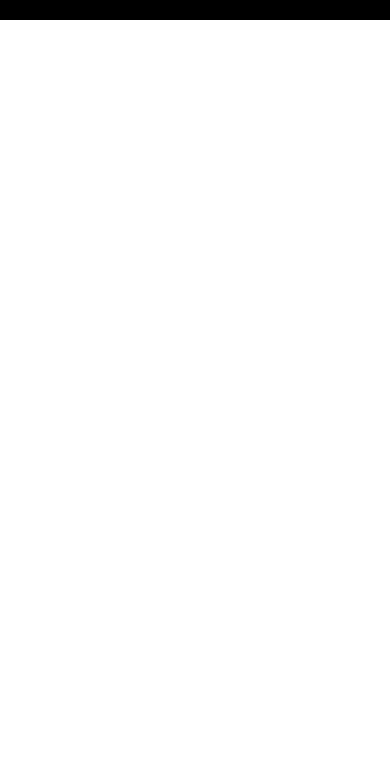
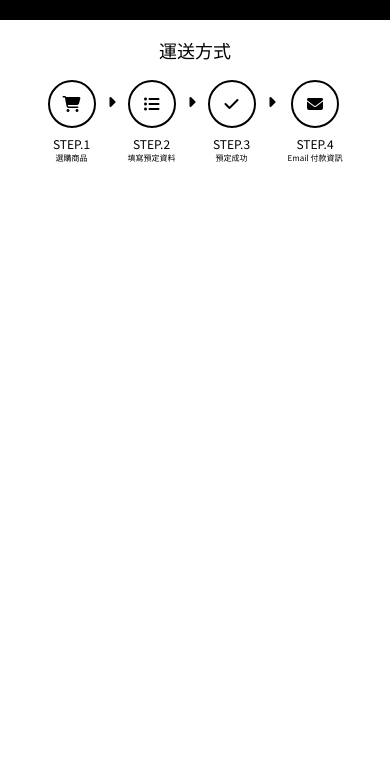
Before and after one commit to Avain84/js-final-project, a website: page index.html in a window 390 px wide. Shown: the part 60-844 px from the top of the page. Drawn offline with Linux system fonts and the light colour scheme.

Commit message:
feat: 新增運送方式區域/以及以及RWD

```diff
--- a/index.html
+++ b/index.html
@@ -6,28 +6,94 @@
     <title>WOWOROOM | 首頁</title>
     <link rel="icon" href="./src/img/favicon.ico" type="image/x-icon" />
     <link rel="stylesheet" href="./src/output.css" />
-    <link rel="stylesheet" href="./src/all.css">
-    <script src="https://kit.fontawesome.com/81060961aa.js" crossorigin="anonymous"></script>
+    <link rel="stylesheet" href="./src/all.css" />
+    <script
+      src="https://kit.fontawesome.com/81060961aa.js"
+      crossorigin="anonymous"
+    ></script>
   </head>
   <body class="font-noto-sans">
     <header>
       <nav class="navbar">
-        <div class="container relative h-full flex justify-between items-center">
+        <div
+          class="container relative h-full flex justify-between items-center"
+        >
           <h1>
             <a href="#" class="text-xl lg:text-2xl font-extrabold">WOWOROOM</a>
           </h1>
-          <input type="checkbox" class="hidden" id="mobile_nav">
-          <label for="mobile_nav" class="label md:hidden w-10 h-10 relative cursor-pointer">
+          <input type="checkbox" class="hidden" id="mobile_nav" />
+          <label
+            for="mobile_nav"
+            class="label md:hidden w-10 h-10 relative cursor-pointer"
+          >
             <div class="line"></div>
           </label>
-          <ul class="menu transition-all duration-700 max-h-0 md:max-h-20 lg:max-h-[100px] overflow-hidden md:flex absolute top-[60px] md:top-0 left-0 md:left-auto right-0">
-            <li class="menu-btn text-white md:text-black"><a href="#" class="menu-link">床墊優勢</a></li>
-            <li class="menu-btn text-white md:text-black"><a href="#" class="menu-link">好評推薦</a></li>
-            <li class="menu-btn text-white md:text-black"><a href="#" class="menu-link">運送方式</a></li>
-            <li class="menu-btn text-purple-text"><a href="#" class="menu-link">立即預訂</a></li>
+          <ul
+            class="menu transition-all duration-700 max-h-0 md:max-h-20 lg:max-h-[100px] overflow-hidden md:flex absolute top-[60px] md:top-0 left-0 md:left-auto right-0"
+          >
+            <li class="menu-btn text-white md:text-black">
+              <a href="#" class="menu-link">床墊優勢</a>
+            </li>
+            <li class="menu-btn text-white md:text-black">
+              <a href="#" class="menu-link">好評推薦</a>
+            </li>
+            <li class="menu-btn text-white md:text-black">
+              <a href="#" class="menu-link">運送方式</a>
+            </li>
+            <li class="menu-btn text-purple-text">
+              <a href="#" class="menu-link">立即預訂</a>
+            </li>
           </ul>
         </div>
       </nav>
     </header>
+    <section class="delivery py-4 md:py-8 text-center">
+      <div class="container">
+        <h2 class="text-lg md:text-[28px] mb-4 md:mb-8">運送方式</h2>
+        <ul class="flex justify-center gap-3 md:gap-[25px]">
+          <li class="flex flex-col items-center">
+            <div class="delivery-icon">
+              <i class="fa-solid fa-cart-shopping md:text-[45px]"></i>
+            </div>
+            <h3 class="text-xs md:text-xl mt-2">STEP.1</h3>
+            <p class="text-[8px] md:text-base">選購商品</p>
+          </li>
+          <li class="mt-[9px] md:mt-11">
+            <i class="fa-solid fa-caret-right md:text-xl"></i>
+          </li>
+          <li class="flex flex-col items-center">
+            <div class="delivery-icon">
+              <i class="fa-solid fa-list-ul md:text-[45px]"></i>
+            </div>
+            <h3 class="text-xs md:text-xl mt-2">STEP.2</h3>
+            <p class="text-[8px] md:text-base">填寫預定資料</p>
+          </li>
+          <li class="mt-[9px] md:mt-11">
+            <i class="fa-solid fa-caret-right md:text-xl"></i>
+          </li>
+          <li class="flex flex-col items-center">
+            <div class="delivery-icon">
+              <i class="fa-solid fa-check md:text-[45px]"></i>
+            </div>
+            <h3 class="text-xs md:text-xl mt-2">STEP.3</h3>
+            <p class="text-[8px] md:text-base">預定成功</p>
+          </li>
+          <li class="mt-[9px] md:mt-11">
+            <i class="fa-solid fa-caret-right md:text-xl"></i>
+          </li>
+          <li class="flex flex-col items-center">
+            <div class="delivery-icon">
+              <i class="fa-solid fa-envelope md:text-[45px]"></i>
+            </div>
+            <h3 class="text-xs md:text-xl mt-2">STEP.4</h3>
+            <p class="text-[8px] md:text-base">Email 付款資訊</p>
+          </li>
+        </ul>
+      </div>
+    </section>
   </body>
+  <script
+    src="https://kit.fontawesome.com/933724d88b.js"
+    crossorigin="anonymous"
+  ></script>
 </html>
--- a/src/input.css
+++ b/src/input.css
@@ -1,9 +1,9 @@
-@import url('https://fonts.googleapis.com/css2?family=Noto+Sans+TC:wght@100..900&display=swap');
+@import url("https://fonts.googleapis.com/css2?family=Noto+Sans+TC:wght@100..900&display=swap");
 @tailwind base;
 @tailwind components;
 @tailwind utilities;
 
-@layer components{
+@layer components {
   .navbar {
     @apply bg-white h-20 md:h-28 lg:h-35 border-black border-b-20 md:border-b-32 lg:border-b-40;
   }
@@ -19,4 +19,7 @@
   .table-border {
     @apply border-b border-gray-table-border;
   }
+  .delivery-icon {
+    @apply w-12 h-12 md:w-[115px] md:h-[115px] rounded-full border-2 flex justify-center items-center;
+  }
 }
```
Also changed, not shown: src/output.css.
